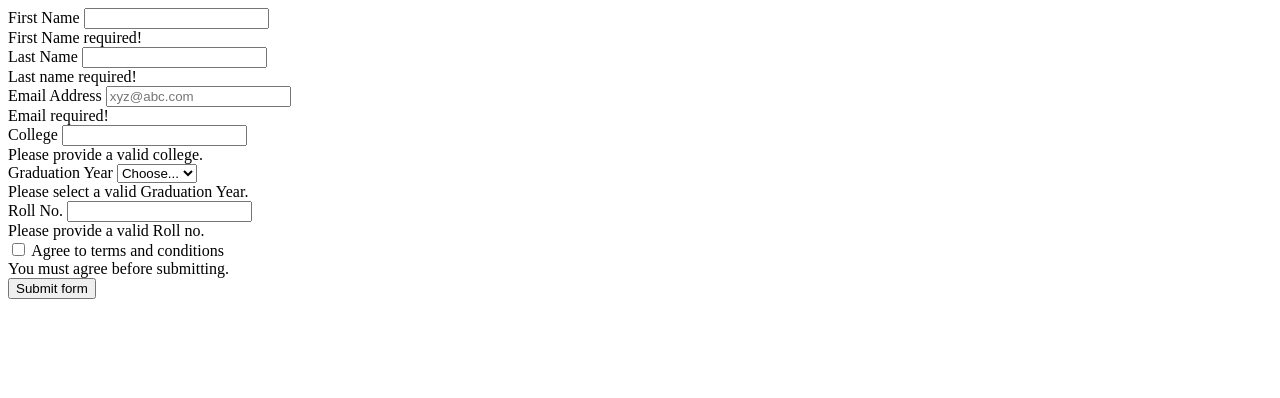
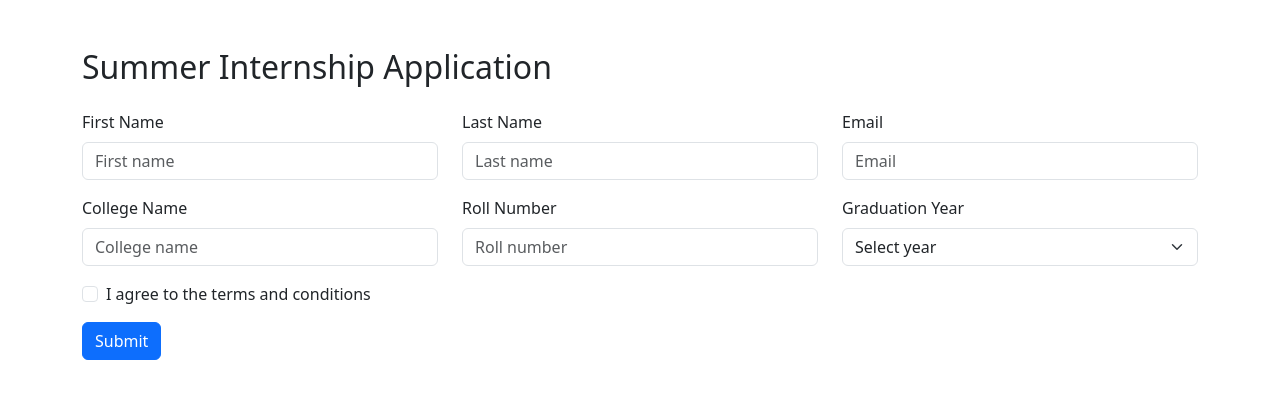
Before and after one commit to acciojob/bootstrap-form-easy-11prath, a website: page main.html in a window 1280 px wide. Drawn offline with nearby package versions, Linux system fonts and the light colour scheme.

Commit message:
created a submission

```diff
--- a/main.html
+++ b/main.html
@@ -1,68 +1,89 @@
+<!DOCTYPE html>
+<html lang="en">
+<head>
+  <meta charset="UTF-8">
+  <title>Internship Application Form</title>
+  <!-- Bootstrap CSS -->
+  <link href="https://cdn.jsdelivr.net/npm/bootstrap@5.3.0/dist/css/bootstrap.min.css" rel="stylesheet">
+</head>
+<body>
+  <div class="container mt-5">
+    <h2 class="mb-4">Summer Internship Application</h2>
+    <form class="needs-validation" novalidate>
 
-
-<form class="needs-validation" novalidate>
-    <div class="form-row">
-        <div class="col-md-4 mb-3">
-            <label for="first-name-input">First Name</label>
-            <input type="text" class="form-control" id="first-name-input" required>
-            <div class="invalid-feedback">
-                First Name required!
+      <!-- Row 1: First Name, Last Name, Email -->
+      <div class="row mb-3">
+        <div class="col-md">
+          <label for="first-name-input" class="form-label">First Name</label>
+          <input type="text" class="form-control" id="first-name-input" placeholder="First name" required>
+          <div class="invalid-feedback">Please enter your first name.</div>
+        </div>
+        <div class="col-md">
+          <label for="last-name-input" class="form-label">Last Name</label>
+          <input type="text" class="form-control" id="last-name-input" placeholder="Last name" required>
+          <div class="invalid-feedback">Please enter your last name.</div>
+        </div>
+        <div class="col-md">
+          <label for="email-input" class="form-label">Email</label>
+          <input type="email" class="form-control" id="email-input" placeholder="Email" required>
+          <div class="invalid-feedback">Please provide a valid email.</div>
         </div>
       </div>
-        <div class="col-md-4 mb-3">
-            <label for="last-name-input">Last Name</label>
-            <input type="text" class="form-control" id="last-name-input" required>
-            <div class="invalid-feedback">
-                Last name required!
+
+      <!-- Row 2: College Name, Roll No, Graduation Year -->
+      <div class="row mb-3">
+        <div class="col-md">
+          <label for="college-input" class="form-label">College Name</label>
+          <input type="text" class="form-control" id="college-input" placeholder="College name" required>
+          <div class="invalid-feedback">Please enter your college name.</div>
         </div>
+        <div class="col-md">
+          <label for="roll-no-input" class="form-label">Roll Number</label>
+          <input type="text" class="form-control" id="roll-no-input" placeholder="Roll number" required>
+          <div class="invalid-feedback">Please enter your roll number.</div>
         </div>
-        <div class="col-md-4 mb-3">
-            <label for="email-input">Email Address</label>
-            <input type="email" class="form-control" id="email-input" placeholder="xyz@abc.com" required>
-            <div class="invalid-feedback">
-                Email required!
-            </div>
-        </div>
-    </div>
-    <div class="form-row">
-        <div class="col-md-4 mb-3">
-            <label for="college-input">College</label>
-            <input type="text" class="form-control" id="college-input" required>
-            <div class="invalid-feedback">
-                Please provide a valid college.
-            </div>
-        </div>
-        <div class="col-md-4 mb-3">
-            <label for="graduation-year-select">Graduation Year</label>
-            <select class="custom-select" id="graduation-year-select" required>
-                <option value="" disabled selected>Choose...</option>
+        <div class="col-md">
+          <label for="graduation-year" class="form-label">Graduation Year</label>
+          <select class="form-select" id="graduation-year" required>
+            <option value="">Select year</option>
             <option>2020</option>
             <option>2021</option>
             <option>2022</option>
             <option>2023</option>
           </select>
-            <div class="invalid-feedback">
-                Please select a valid Graduation Year.
+          <div class="invalid-feedback">Please select your graduation year.</div>
         </div>
       </div>
-        <div class="col-md-4 mb-3">
-            <label for="roll-no-input">Roll No.</label>
-            <input type="text" class="form-control" id="roll-no-input" required>
-            <div class="invalid-feedback">
-                Please provide a valid Roll no.
+
+      <!-- Checkbox -->
+      <div class="form-check mb-3">
+        <input type="checkbox" class="form-check-input" id="conditions-checkbox" required>
+        <label class="form-check-label" for="conditions-checkbox">I agree to the terms and conditions</label>
+        <div class="invalid-feedback">You must agree before submitting.</div>
       </div>
+
+      <!-- Submit Button -->
+      <button type="submit" class="btn btn-primary">Submit</button>
+    </form>
   </div>
-    </div>
-    <div class="form-group">
-        <div class="form-check">
-            <input class="form-check-input" type="checkbox" id="conditions-checkbox" required>
-            <label class="form-check-label" for="conditions-checkbox">
-                Agree to terms and conditions
-            </label>
-            <div class="invalid-feedback">
-                You must agree before submitting.
-            </div>
-        </div>
-    </div>
-    <button class="btn btn-primary" type="submit">Submit form</button>
-</form>
+
+  <!-- Bootstrap JS -->
+  <script src="https://cdn.jsdelivr.net/npm/bootstrap@5.3.0/dist/js/bootstrap.bundle.min.js"></script>
+  <script>
+    // Bootstrap validation
+    (() => {
+      'use strict';
+      const forms = document.querySelectorAll('.needs-validation');
+      Array.from(forms).forEach(form => {
+        form.addEventListener('submit', event => {
+          if (!form.checkValidity()) {
+            event.preventDefault();
+            event.stopPropagation();
+          }
+          form.classList.add('was-validated');
+        }, false);
+      });
+    })();
+  </script>
+</body>
+</html>
```
Lines whose indentation alone changed are shown as unchanged.
